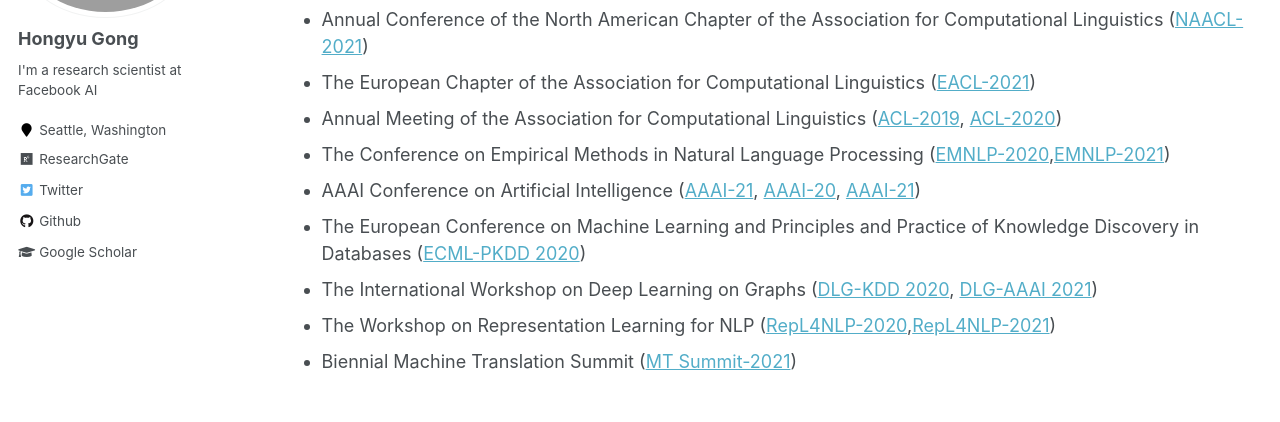
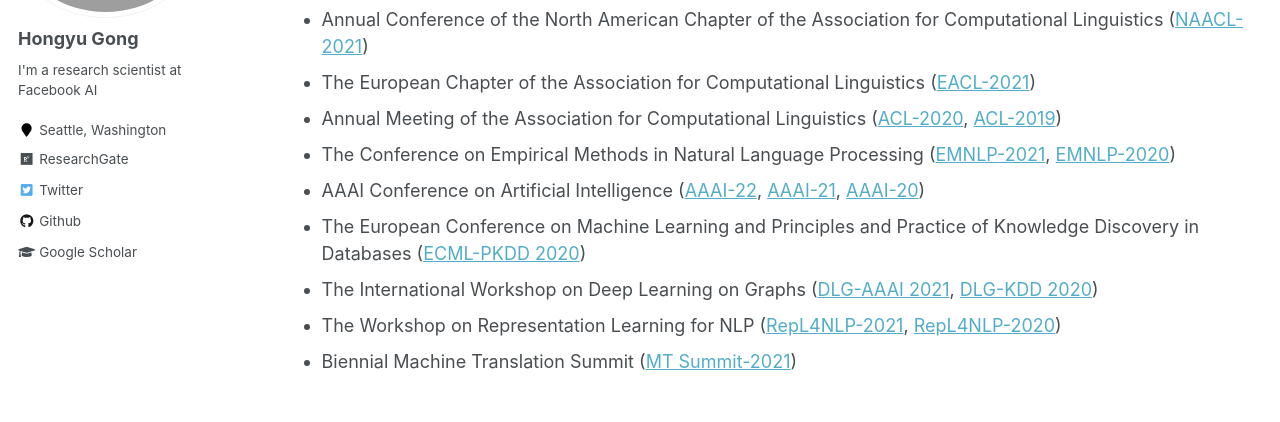
Before and after one commit to HongyuGong/HongyuGong.github.io, a Jekyll site: the page built from _pages/cv.md, in a window 1280 px wide and 900 px high, scrolled down 464 px. Shown: the part 152-574 px from the top of the window. Built offline with Jekyll 4.4.1, drawn with Linux system fonts in a browser that asks for light colours.

Commit message:
Update cv.md

```diff
--- a/_pages/cv.md
+++ b/_pages/cv.md
@@ -26,12 +26,12 @@ Academic Services
 ## Program Committee Member
 * Annual Conference of the North American Chapter of the Association for Computational Linguistics ([NAACL-2021](https://2021.naacl.org/))
 * The European Chapter of the Association for Computational Linguistics ([EACL-2021](https://2021.eacl.org/))
-* Annual Meeting of the Association for Computational Linguistics ([ACL-2019](http://www.acl2019.org), [ACL-2020](https://acl2020.org/))
-* The Conference on Empirical Methods in Natural Language Processing ([EMNLP-2020](https://2020.emnlp.org),[EMNLP-2021](https://2021.emnlp.org/))
-* AAAI Conference on Artificial Intelligence ([AAAI-21](https://aaai.org/Conferences/AAAI-21/), [AAAI-20](https://aaai.org/Conferences/AAAI-20/), [AAAI-21](https://aaai.org/Conferences/AAAI-21/))
+* Annual Meeting of the Association for Computational Linguistics ([ACL-2020](https://acl2020.org/), [ACL-2019](http://www.acl2019.org))
+* The Conference on Empirical Methods in Natural Language Processing ([EMNLP-2021](https://2021.emnlp.org/), [EMNLP-2020](https://2020.emnlp.org))
+* AAAI Conference on Artificial Intelligence ([AAAI-22](https://aaai.org/Conferences/AAAI-22/), [AAAI-21](https://aaai.org/Conferences/AAAI-21/), [AAAI-20](https://aaai.org/Conferences/AAAI-20/))
 * The European Conference on Machine Learning and Principles and Practice of Knowledge Discovery in Databases ([ECML-PKDD 2020](https://ecmlpkdd2020.net/))
-* The International Workshop on Deep Learning on Graphs ([DLG-KDD 2020](https://deep-learning-graphs.bitbucket.io/dlg-kdd20/), [DLG-AAAI 2021](https://deep-learning-graphs.bitbucket.io/dlg-aaai21/))
-* The Workshop on Representation Learning for NLP ([RepL4NLP-2020](https://sites.google.com/view/repl4nlp2020/home?authuser=0),[RepL4NLP-2021](https://sites.google.com/view/repl4nlp-2021))
+* The International Workshop on Deep Learning on Graphs ([DLG-AAAI 2021](https://deep-learning-graphs.bitbucket.io/dlg-aaai21/), [DLG-KDD 2020](https://deep-learning-graphs.bitbucket.io/dlg-kdd20/))
+* The Workshop on Representation Learning for NLP ([RepL4NLP-2021](https://sites.google.com/view/repl4nlp-2021), [RepL4NLP-2020](https://sites.google.com/view/repl4nlp2020/home?authuser=0))
 * Biennial Machine Translation Summit ([MT Summit-2021](https://amtaweb.org/mt-summit2021/))
 
 
```
